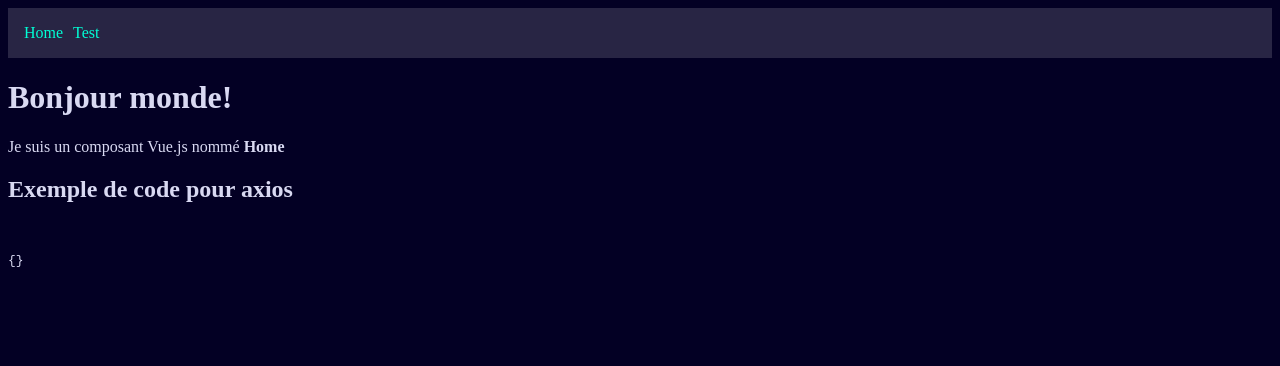
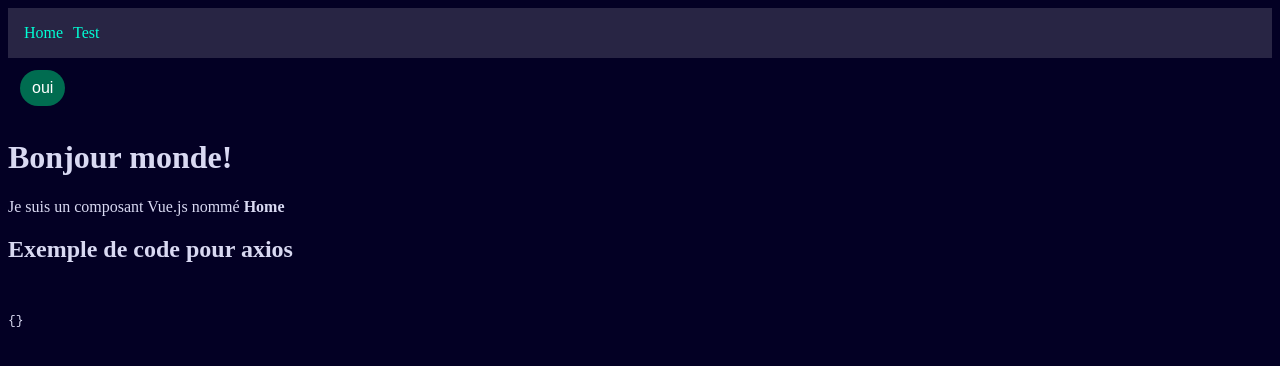
Before and after one commit to Catif/LP-PTUT_Scudo, a Vue app in the folder front/: page / in a window 1280 px wide. Shown: the top 366 px of the page. Built offline with nearby package versions, Linux system fonts and the light colour scheme; no server answers.

Commit message:
reorganisation des fichiers

```diff
--- a/front/src/App.vue
+++ b/front/src/App.vue
@@ -1,14 +1,18 @@
 <script setup>
 import { RouterLink, RouterView } from "vue-router";
 import Navbar from "@/components/Navbar.vue";
+import Test from "@/components/ScudoTheming/Button.vue";
 </script>
 
 <template>
   <header>
     <Navbar />
   </header>
+  <Test>oui</Test>
 
   <RouterView class="container" />
 </template>
 
-<style scoped></style>
+<style scoped>
+
+</style>
--- a/front/src/components/Button.vue
+++ b/front/src/components/ScudoTheming/Button.vue
@@ -5,7 +5,7 @@
 </template>
 
 <style lang="scss" scoped>
-@import "../assets/scss/_colors.scss";
+@import "../../assets/scss/colors";
 
 button {
     line-height: 1.5rem;
```
Also changed, not shown: front/src/components/ScudoTheming/Alert.vue (renamed from front/src/components/Alert.vue), front/src/components/ScudoTheming/Card.vue (renamed from front/src/components/Card.vue), front/src/components/ScudoTheming/FilledCard.vue (renamed from front/src/components/FilledCard.vue), front/src/components/ScudoTheming/FloatingAppButton.vue (renamed from front/src/components/FloatingAppButton.vue), front/src/components/ScudoTheming/Icon.vue (renamed from front/src/components/Icon.vue), front/src/components/ScudoTheming/Image.vue (renamed from front/src/components/Image.vue), front/src/components/ScudoTheming/LargeIcon.vue (renamed from front/src/components/LargeIcon.vue), front/src/components/ScudoTheming/SmallText.vue (renamed from front/src/components/SmallText.vue), front/src/components/ScudoTheming/Text.vue (renamed from front/src/components/Text.vue), front/src/components/ScudoTheming/Title.vue (renamed from front/src/components/Title.vue).
